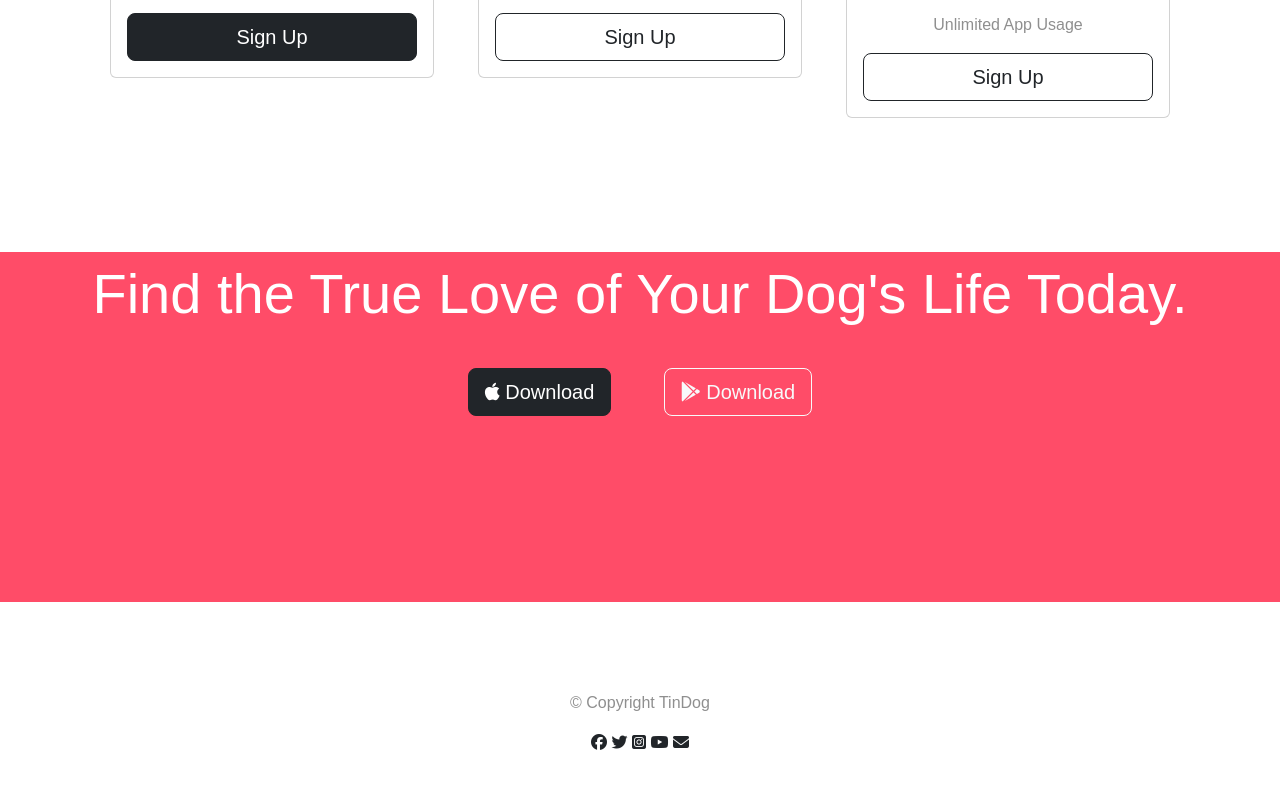
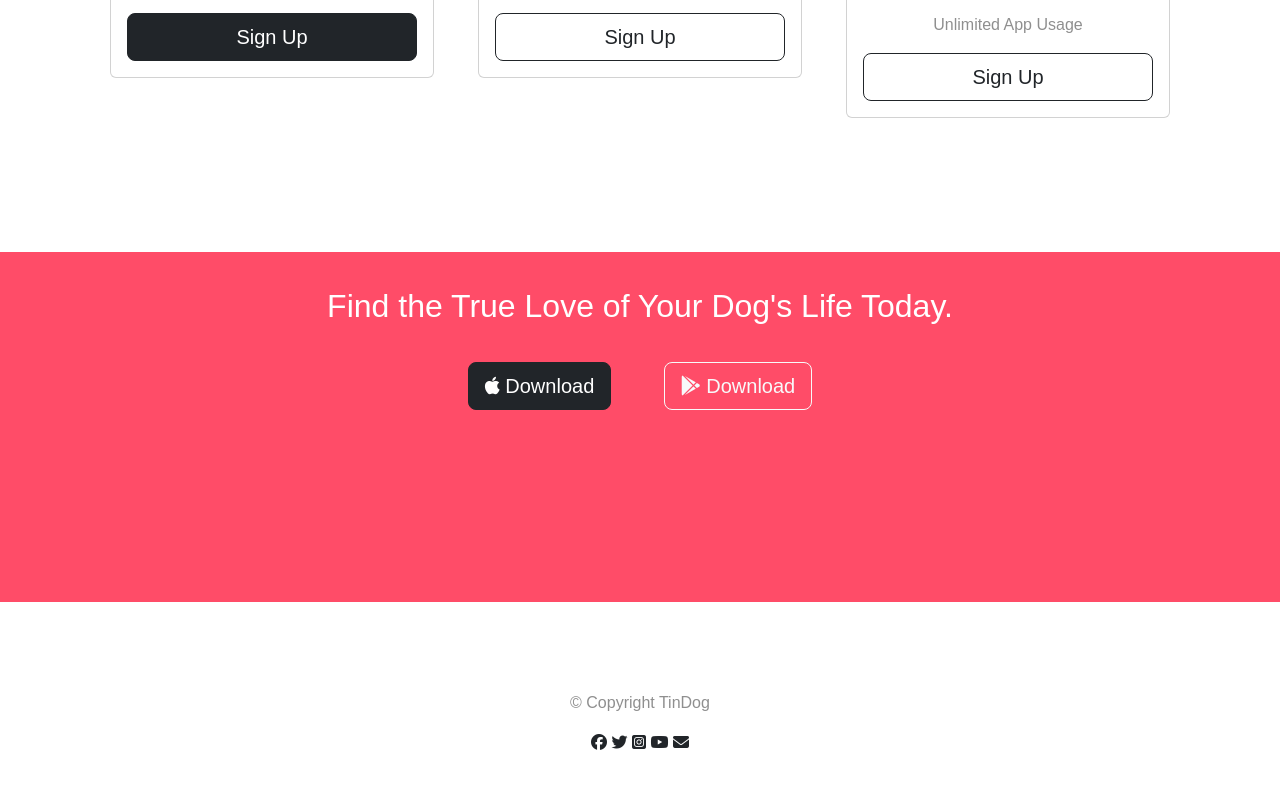
Before and after one commit to JDBgit9/Tin-Dogger, a website: page index.html in a window 1280 px wide. Shown: the part 2762-3551 px from the top of the page. Drawn offline with nearby package versions, Linux system fonts and the light colour scheme.

Commit message:
changed the font size of the cta header

```diff
--- a/css/styles.css
+++ b/css/styles.css
@@ -160,14 +160,16 @@ body {
 
   #cta {
     height: 350px;
+    padding-top: 30px;
   }
 
   .cta-header {
-    font-size: 3.5rem;
+    font-size: 2.0rem;
     line-height: 1.5;
     font-style: bold;
     font-weight: 500;
     color: #fff;
+
   }
 
   /* Footer Section */
@@ -178,6 +180,7 @@ body {
 
   .icon {
     margin: 20 10;
+
   }
 
   @media (max-width: 1028px) {
```
